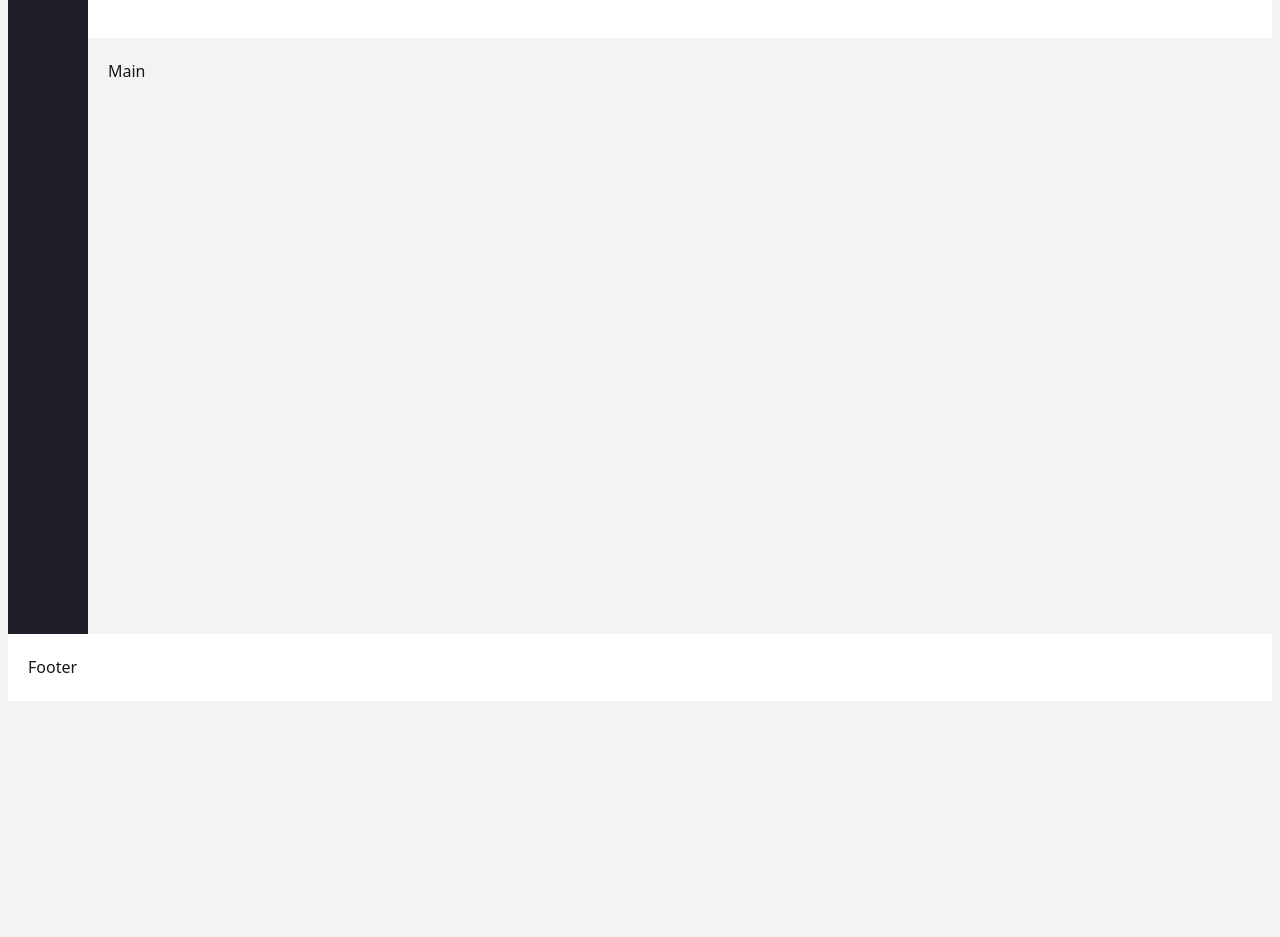
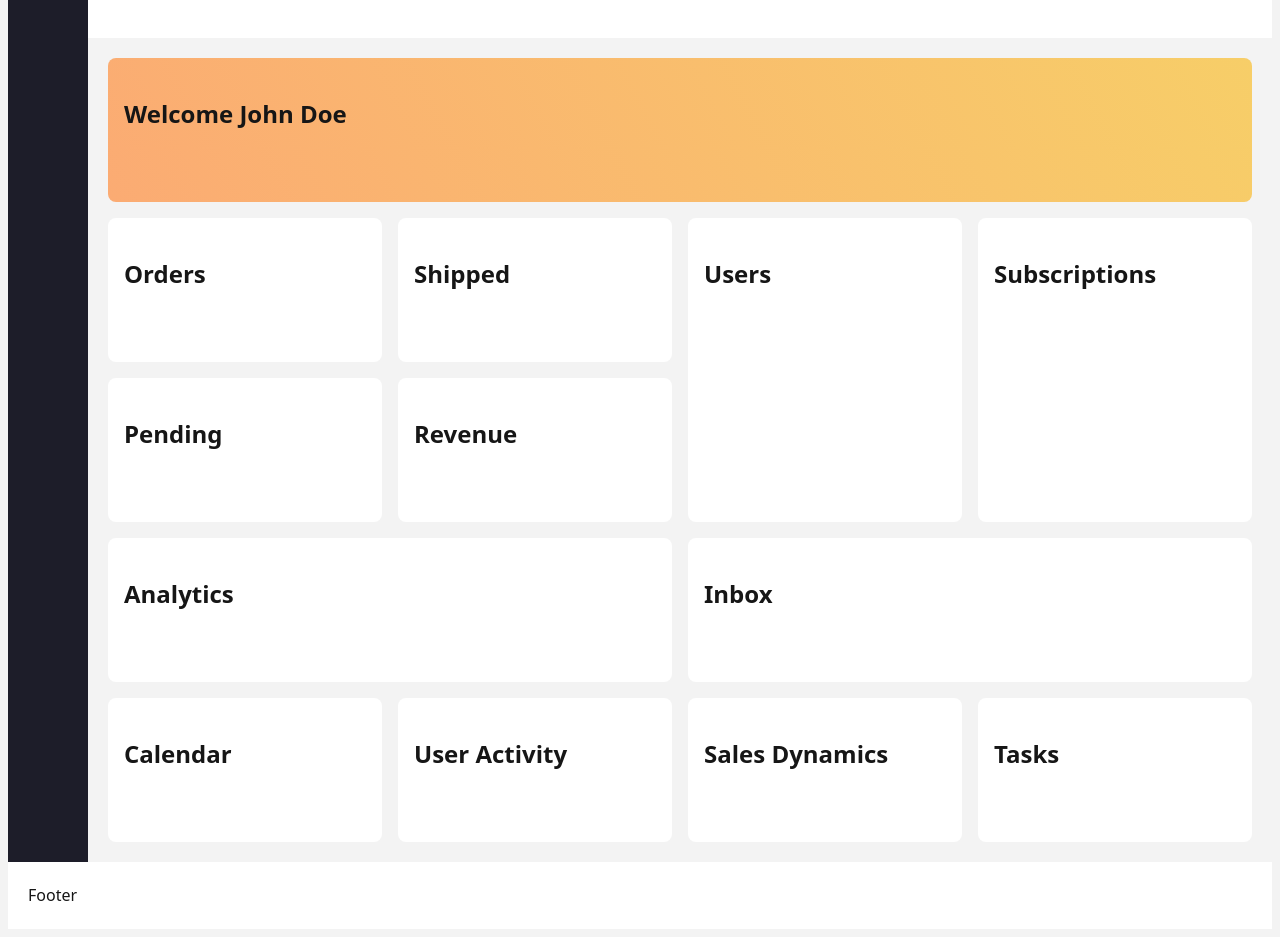
Before and after one commit to Zahir091/Dashboard, a plain HTML site: page index.html in a window 1280 px wide. Shown: the part 107-1044 px from the top of the page. Before the commit the page ends 816 px from the top, so only its background shows below. Drawn offline with Linux system fonts and the light colour scheme.

Commit message:
Created Dashboard Grid in Main

```diff
--- a/index.html
+++ b/index.html
@@ -19,7 +19,60 @@
     </aside>
 
     <main class="dashboard-main">
-        Main
+        <div class="card card-1">
+            <h2>Welcome John Doe</h2>
+        </div>
+
+        <div class="card card-2">
+            <h2>Orders</h2>
+        </div>
+
+        <div class="card card-3">
+            <h2>Shipped</h2>
+        </div>
+
+        <div class="card card-4">
+            <h2>Pending</h2>
+        </div>
+
+        <div class="card card-5">
+            <h2>Revenue</h2>
+        </div>
+
+        <div class="card card-6">
+            <h2>Users</h2>
+        </div>
+
+        <div class="card card-7">
+            <h2>Subscriptions</h2>
+        </div>
+
+        <div class="card card-8">
+            <h2>Analytics</h2>
+        </div>
+
+        <div class="card card-9">
+            <h2>Inbox</h2>
+        </div>
+
+        <div class="card card-10">
+            <h2>Calendar</h2>
+        </div>
+
+        <div class="card card-11">
+            <h2>User Activity</h2>
+        </div>
+
+        <div class="card card-12">
+            <h2>Sales Dynamics</h2>
+        </div>
+
+
+        <div class="card card-13">
+            <h2>Tasks</h2>
+        </div>
+
+
     </main>
 
     <footer class="dashboard-footer">
--- a/style.css
+++ b/style.css
@@ -38,10 +38,7 @@ body.sb-expand {
     padding: 1.25rem;
 }
 
-.dashboard-main {
-    grid-area: main;
-    padding: 1.25rem;
-}
+
 
 .dashboard-sidebar {
     position: relative;
@@ -67,3 +64,60 @@ body.sb-expand {
     border-radius: 50%;
     cursor: pointer;
 }
+
+.dashboard-main {
+    grid-area: main;
+    padding: 1.25rem;
+
+    display:grid;
+    gap:1rem;
+}
+
+@media (width >= 768px) {
+    .dashboard-main {
+        grid-template-columns: repeat(4, 1fr);
+    }
+}
+
+.card {
+    padding: 1rem;
+    min-block-size: 7rem;
+    background-color: white;
+    border-radius: 0.5rem;
+    grid-column: span 2;
+}
+
+.card-1 {
+    background-image: linear-gradient(62deg, #fbab73 0%, #f7ce68 100%);
+}
+
+@media (width >= 768px) {
+    .card-1 {
+        grid-row-start: 1; /* first row grid line*/
+        grid-row-end: 2; /*second row grid-line*/
+
+        grid-column-start: 1;
+        grid-column-end: 5;
+    }
+}
+
+@media (width >= 992px) {
+    .card-2, .card-3 {
+        grid-area: auto; /*default set up*/
+    }
+
+    .card-4 {
+        grid-area: 3 / 1 / 4 / 2;
+    }
+    .card-5 {
+        grid-area: 3 / 2 / 4 / 3;
+    }
+    .card-6, .card-7 {
+        grid-area: span 2 / auto;
+    }
+
+    .card-10, .card-11, .card-12, .card-13 {
+        grid-area:auto;
+    }
+
+}
```
